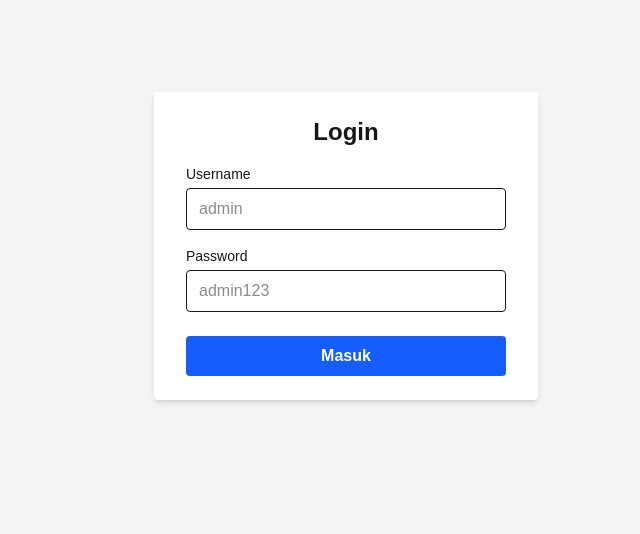
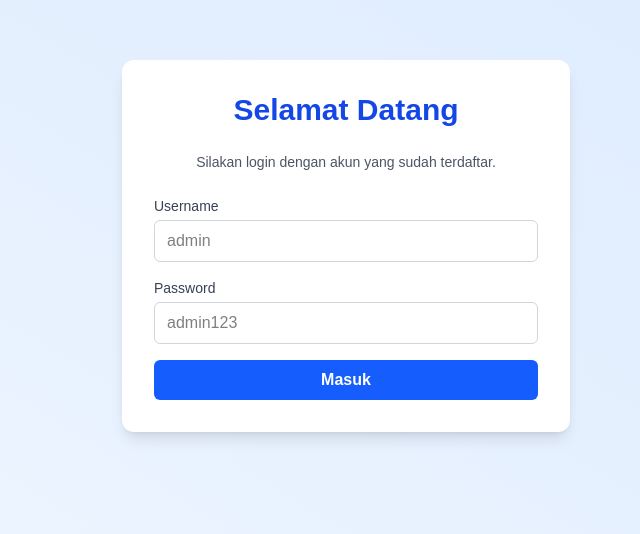
Before and after one commit to faizfajar/nextjs-simple-cms, a Next.js app: page /login in a window 1280 px wide. Shown: the part 154-688 px from the top of the page, without its empty margins (294-934 px from the left). Built offline with nearby package versions, Linux system fonts and the light colour scheme.

Commit message:
refactor(login) : revamp ui login for user-friendly

```diff
--- a/src/app/login/page.tsx
+++ b/src/app/login/page.tsx
@@ -23,44 +23,56 @@ export default function LoginPage() {
   };
 
   return (
-    <div className="min-h-screen flex items-center justify-center bg-gray-100 p-4">
-      <form
-        onSubmit={handleSubmit}
-        className="bg-white shadow-md rounded px-8 py-6 w-full max-w-sm"
-      >
-        <h2 className="text-2xl font-semibold mb-4 text-center">Login</h2>
+    <div className="min-h-screen flex items-center justify-center bg-gradient-to-tr from-blue-50 to-blue-100 px-4">
+      <div className="bg-white rounded-xl shadow-lg w-full max-w-md p-8">
+        <h1 className="text-3xl font-bold text-center text-blue-700 mb-6">
+          Selamat Datang
+        </h1>
+        <p className="text-center text-gray-600 mb-6 text-sm">
+          Silakan login dengan akun yang sudah terdaftar.
+        </p>
 
-        {error && <p className="text-red-500 text-sm mb-4">{error}</p>}
+        {error && (
+          <div className="bg-red-100 border border-red-300 text-red-700 px-4 py-2 rounded mb-4 text-sm">
+            {error}
+          </div>
+        )}
 
-        <div className="mb-4">
-          <label className="block text-sm font-medium mb-1">Username</label>
+        <form onSubmit={handleSubmit} className="space-y-4">
+          <div>
+            <label className="block text-sm font-medium text-gray-700 mb-1">
+              Username
+            </label>
             <input
               type="text"
               value={username}
               onChange={(e) => setUsername(e.target.value)}
-            className="w-full border px-3 py-2 rounded focus:outline-none focus:ring-2 focus:ring-blue-500"
+              className="w-full border border-gray-300 rounded-md px-3 py-2 focus:outline-none focus:ring-2 focus:ring-blue-400 text-black"
               placeholder="admin"
             />
           </div>
 
-        <div className="mb-6">
-          <label className="block text-sm font-medium mb-1">Password</label>
+          <div>
+            <label className="block text-sm font-medium text-gray-700 mb-1">
+              Password
+            </label>
             <input
               type="password"
               value={password}
               onChange={(e) => setPassword(e.target.value)}
-            className="w-full border px-3 py-2 rounded focus:outline-none focus:ring-2 focus:ring-blue-500"
+              className="w-full border border-gray-300 rounded-md px-3 py-2 focus:outline-none focus:ring-2 focus:ring-blue-400 text-black"
               placeholder="admin123"
             />
           </div>
 
           <button
             type="submit"
-          className="w-full bg-blue-600 hover:bg-blue-700 text-white font-semibold py-2 px-4 rounded"
+            className="w-full bg-blue-600 hover:bg-blue-700 transition text-white font-semibold py-2 px-4 rounded-md"
           >
             Masuk
           </button>
         </form>
       </div>
+    </div>
   );
 }
```
Lines whose indentation alone changed are shown as unchanged.
